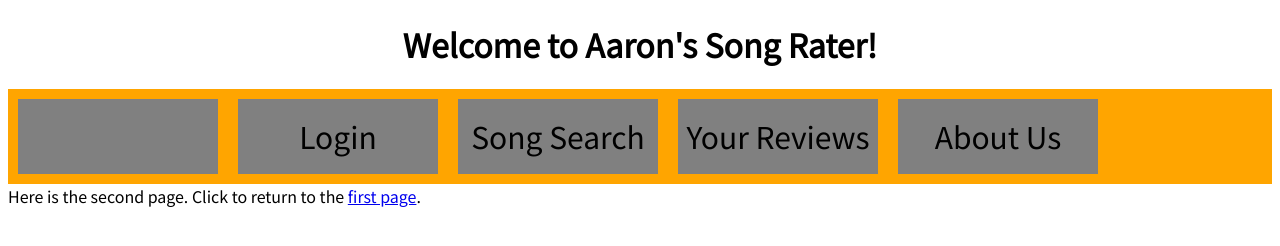
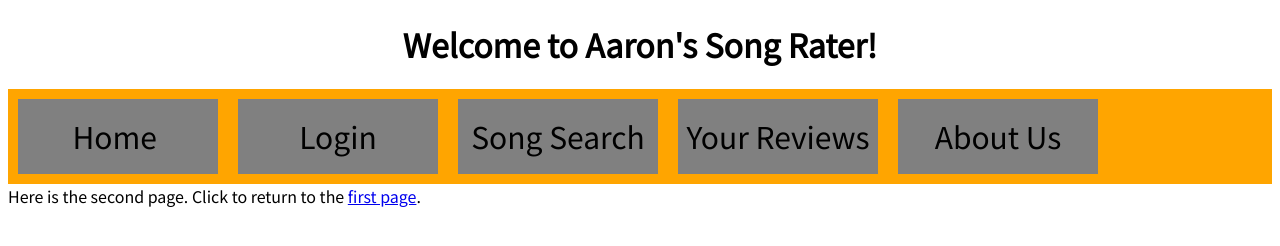
Before and after one commit to ajlaff/comp333_website, a plain HTML site: page index.html in a window 1280 px wide. Drawn offline with Linux system fonts and the light colour scheme.

Commit message:
index_file_update5

```diff
--- a/index.html
+++ b/index.html
@@ -19,7 +19,7 @@
     <h1>Welcome to Aaron's Song Rater!</h1>
 
     <div class="flex-container" style="width: 100%;">
-        <div onclick="Home.href='inex.html';">&nbsp;</div>
+        <div onclick="location.href='inex.html';">Home&nbsp;</div>
         <div>Login</div>
         <div>Song Search</div>
         <div>Your Reviews</div>
```
